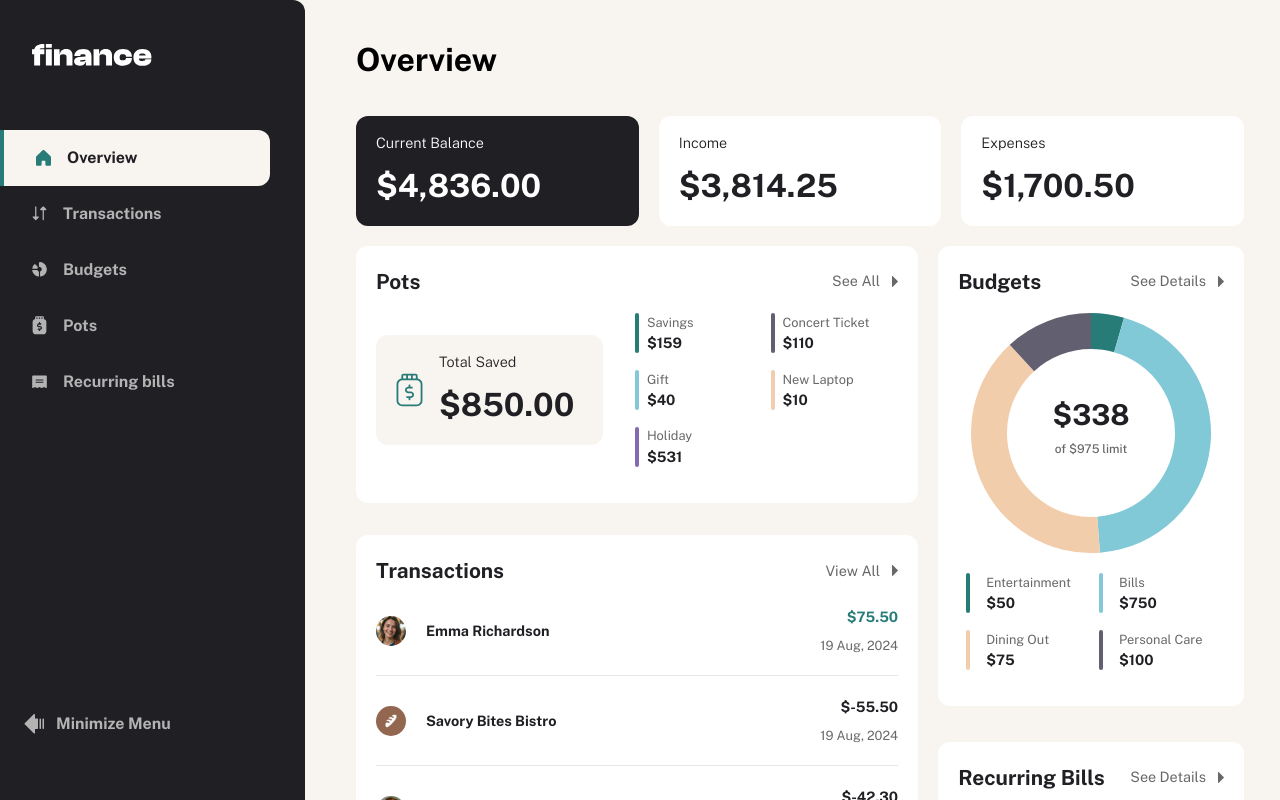
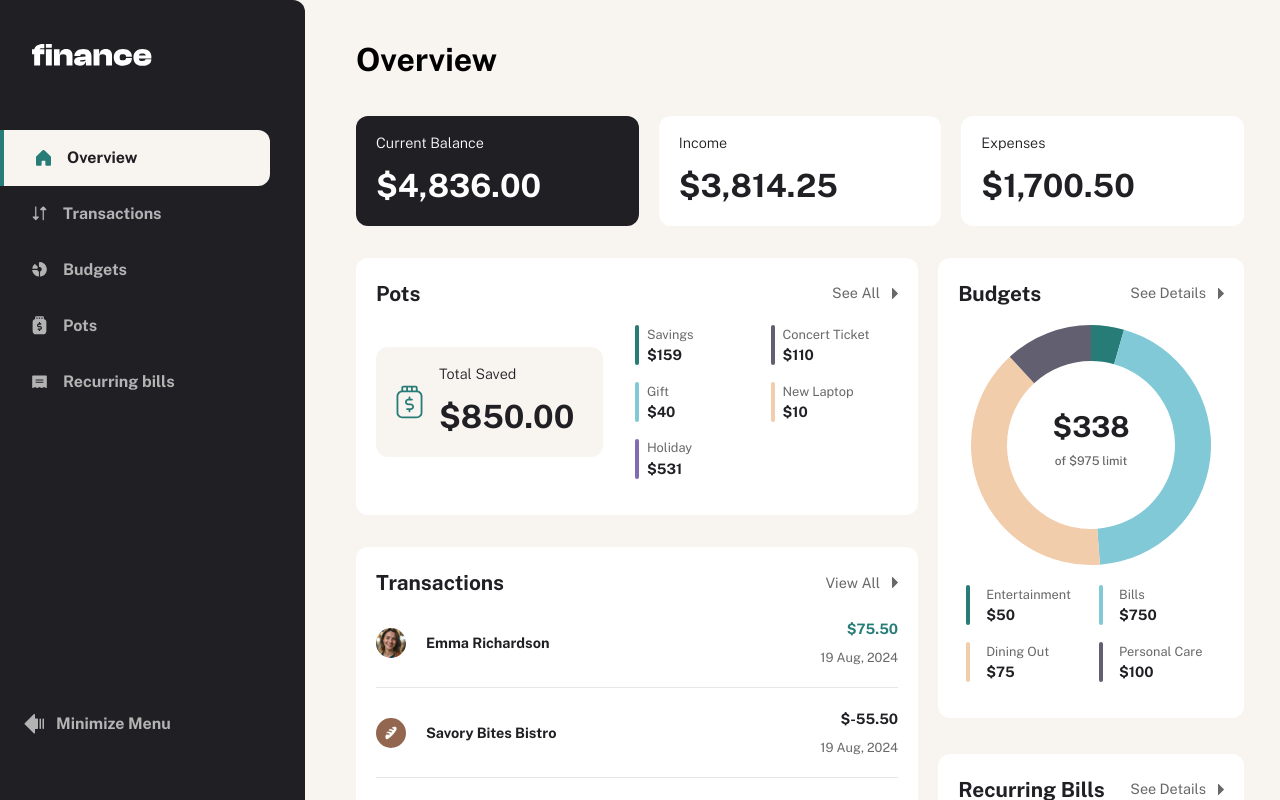
Before and after one commit to salmafadlabdulrahman/Personal-Finance-App, a Next.js app: page / in a window 1280 px wide. Shown: the top 800 px of the page. Built offline with nearby package versions, Linux system fonts and the light colour scheme.

Commit message:
add margin to main section

```diff
--- a/app/page.tsx
+++ b/app/page.tsx
@@ -9,7 +9,7 @@
     <div>
       <div className="p-5 md:p-9">
         <Overview />
-        <div className="xl:flex gap-5 mt-2">
+        <div className="xl:flex gap-5 mt-5">
           <div>
             <PotsCard />
             <TransactionsCard />
```
